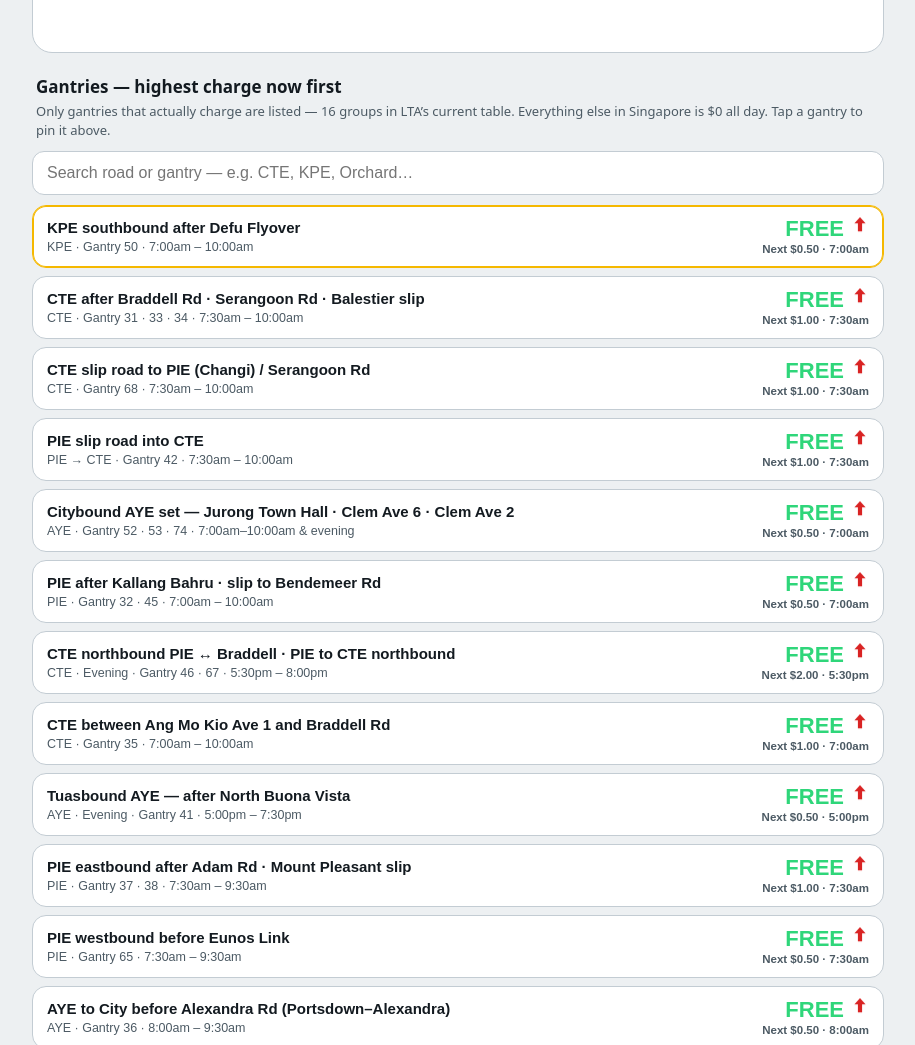
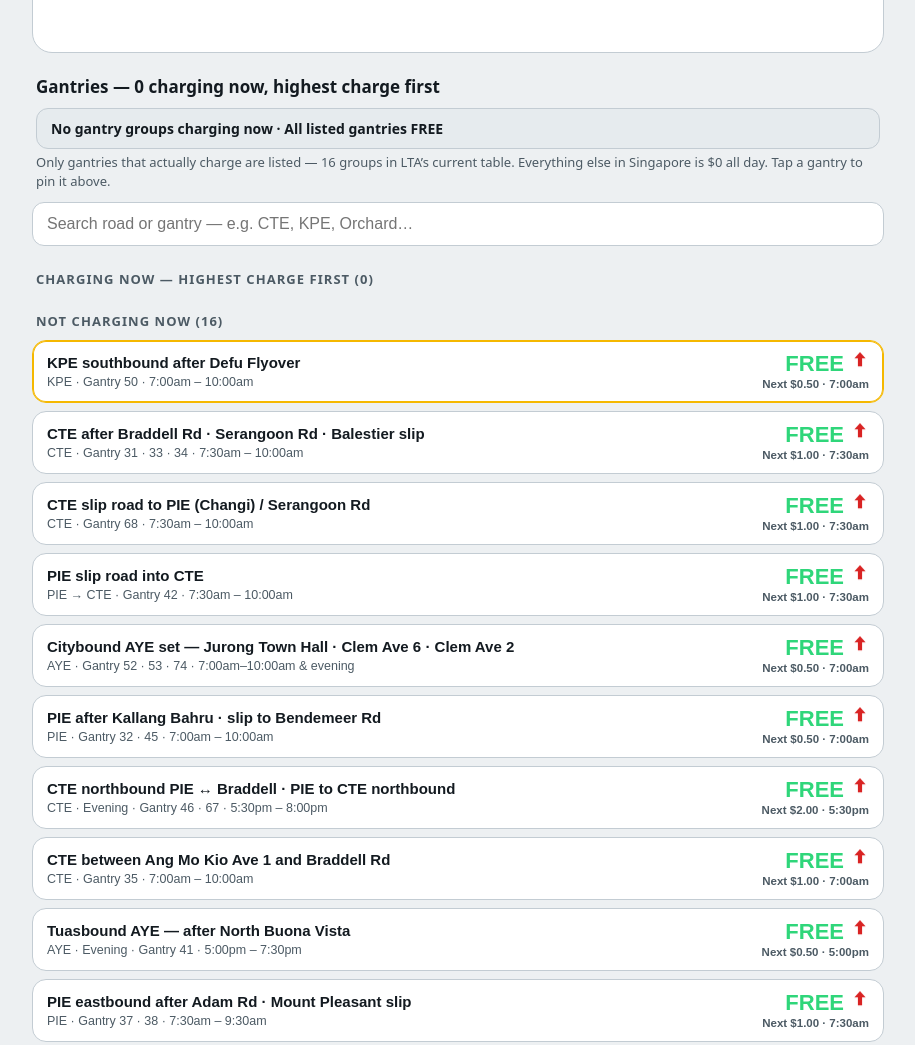
Before and after one commit to alphaxie1988/erp, a plain HTML site: page index.html in a window 1280 px wide. Shown: the part 930-1975 px from the top of the page, without its empty margins (182-1097 px from the left). Drawn offline with Linux system fonts and the light colour scheme.

Commit message:
Charging-now count moved into Gantries section

```diff
--- a/index.html
+++ b/index.html
@@ -122,7 +122,7 @@
   h2{font-size:17px;margin:22px 4px 10px}
   .sub{font-size:13px;color:var(--muted);margin:-6px 4px 10px;line-height:1.5}
   .search{width:100%;padding:12px 14px;border-radius:12px;border:1px solid var(--line);background:var(--surface);color:var(--text);font-size:16px;min-height:48px}
-  .list{display:flex;flex-direction:column;gap:8px;margin-top:10px}
+  .list{display:flex;flex-direction:column;gap:8px;margin-top:10px} .charging-banner{margin:0 4px 10px;padding:10px 14px;border-radius:12px;background:var(--surface2);border:1px solid var(--line);font-size:14px;font-weight:800} .group-head{font-size:13px;font-weight:900;letter-spacing:.08em;text-transform:uppercase;color:var(--muted);margin:14px 4px 2px}
   .card{display:flex;gap:12px;align-items:center;text-align:left;width:100%;background:var(--surface);border:1px solid var(--line);border-radius:14px;padding:12px 14px;cursor:pointer;color:var(--text)}
   .card[aria-pressed="true"]{border-color:var(--accent);box-shadow:0 0 0 1px var(--accent) inset}
   .card-main{flex:1;min-width:0}
@@ -207,7 +207,7 @@
     </div>
   </section>
 
-  <h2 id="listTitle">Nearby gantries</h2>
+  <h2 id="listTitle">Nearby gantries</h2><div class="charging-banner" id="chargingBanner" role="status">—</div>
   <p class="sub">Only gantries that actually charge are listed — 16 groups in LTA’s current table. Everything else in Singapore is $0 all day. Tap a gantry to pin it above.</p>
   <input class="search" id="search" type="search" placeholder="Search road or gantry — e.g. CTE, KPE, Orchard…" autocomplete="off" />
   <div class="list" id="list"></div>
@@ -473,10 +473,10 @@ function renderChart(g,d){
 
 function renderList(d){
   var q=($("search").value||"").trim().toLowerCase();
-  var items=GANTRIES.map(function(g){
+  var all=GANTRIES.map(function(g){
     var b=bracketsFor(g,d);
     return {g:g, now:b.now.rate, next:b.next1, dist: state.userLat!=null? haversineKm(state.userLat,state.userLng,g.lat,g.lng):null};
-  }).filter(function(it){
+  }); var chargingCount=all.filter(function(it){return it.now>0}).length; var highestNow=Math.max.apply(null,all.map(function(it){return it.now})); var banner=$("chargingBanner"); if(banner) banner.textContent=chargingCount>0?chargingCount+" gantry groups charging now · Highest "+fmtMoney(highestNow)+" now":"No gantry groups charging now · All listed gantries FREE"; var items=all.filter(function(it){
     if(!q) return true;
     return (it.g.name+" "+it.g.road+" "+it.g.nos).toLowerCase().indexOf(q)>=0;
   });
@@ -484,9 +484,9 @@ function renderList(d){
     if(state.userLat!=null) return a.dist-b.dist;
     return b.now-a.now || peakOf(b.g)-peakOf(a.g);
   });
-  $("listTitle").textContent= state.userLat!=null? "Nearest gantries to you" : "Gantries — highest charge now first";
+  var charging=items.filter(function(it){return it.now>0}); var notCharging=items.filter(function(it){return it.now===0}); $("listTitle").textContent= state.userLat!=null? "Nearest gantries to you — "+chargingCount+" charging now" : "Gantries — "+chargingCount+" charging now, highest charge first";
   if(!items.length){ $("list").innerHTML='<p class="sub">No gantry matches that search.</p>'; return; }
-  $("list").innerHTML=items.map(function(it){
+  var cardHTML=function(it){
     var g=it.g;
     var priceCls= it.now===0? "free": (it.now>=4? "peak-txt":"");
     return '<button class="card" data-id="'+g.id+'" aria-pressed="'+(g.id===state.selectedId)+'">'
@@ -495,7 +495,7 @@ function renderList(d){
       +'<span class="card-price"><span class="p '+priceCls+'">'+fmtMoney(it.now)+arrowHTML(it.now, it.next? it.next.rate : null, 18)+'</span>'
       +'<span class="n" style="display:block">'+(it.next? "Next "+fmtMoney(it.next.rate)+" · "+fmtAbs(it.next.s,d) : "—")+'</span></span>'
       +'</button>';
-  }).join("");
+  }; $("list").innerHTML='<div class="group-head">Charging now — highest charge first ('+charging.length+')</div>'+charging.map(cardHTML).join("")+'<div class="group-head">Not charging now ('+notCharging.length+')</div>'+notCharging.map(cardHTML).join("");
   $("list").querySelectorAll(".card").forEach(function(c){
     c.addEventListener("click",function(){
       state.selectedId=c.getAttribute("data-id"); state.previewMin=null; $("previewLine").textContent="";
```
